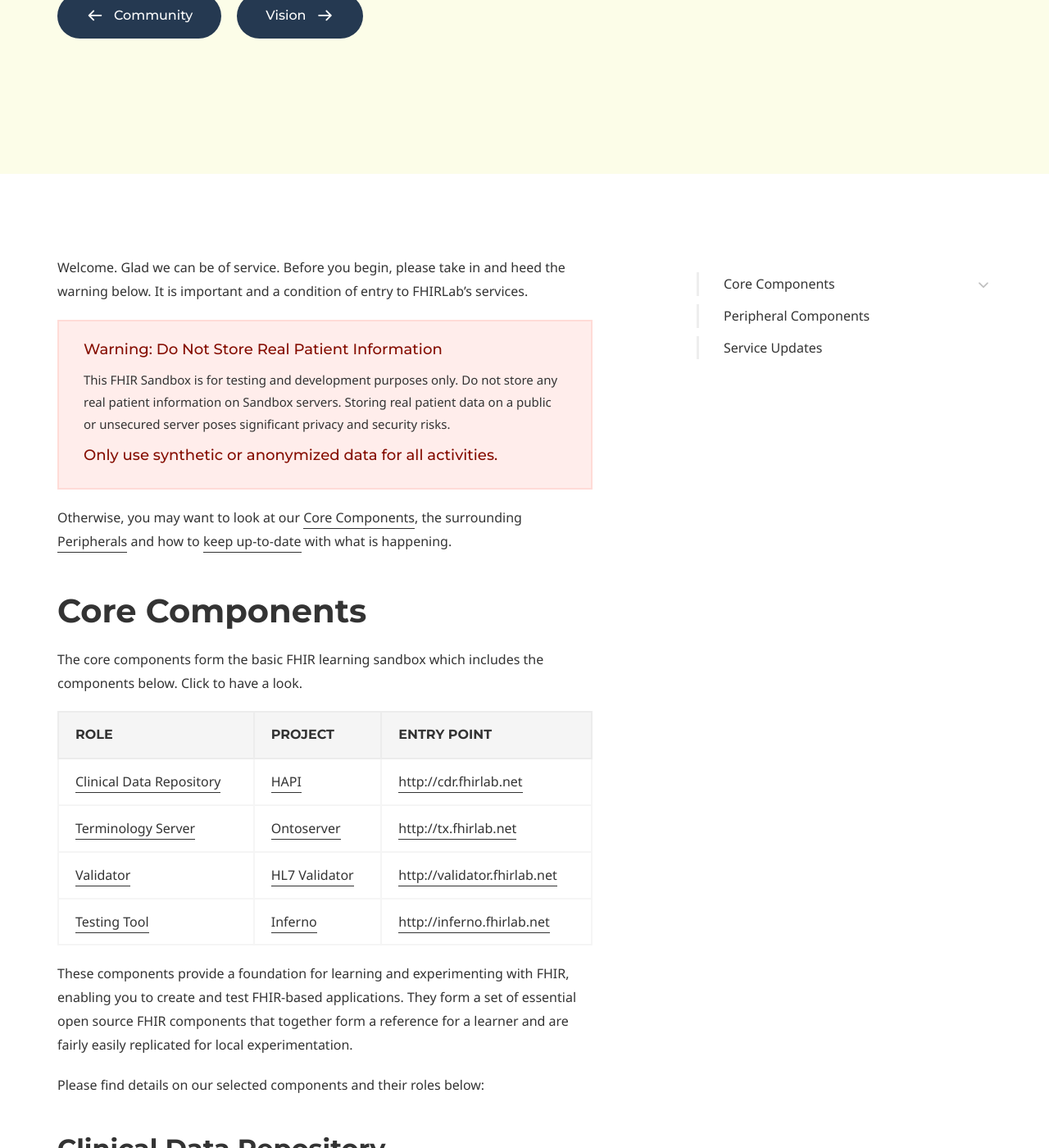
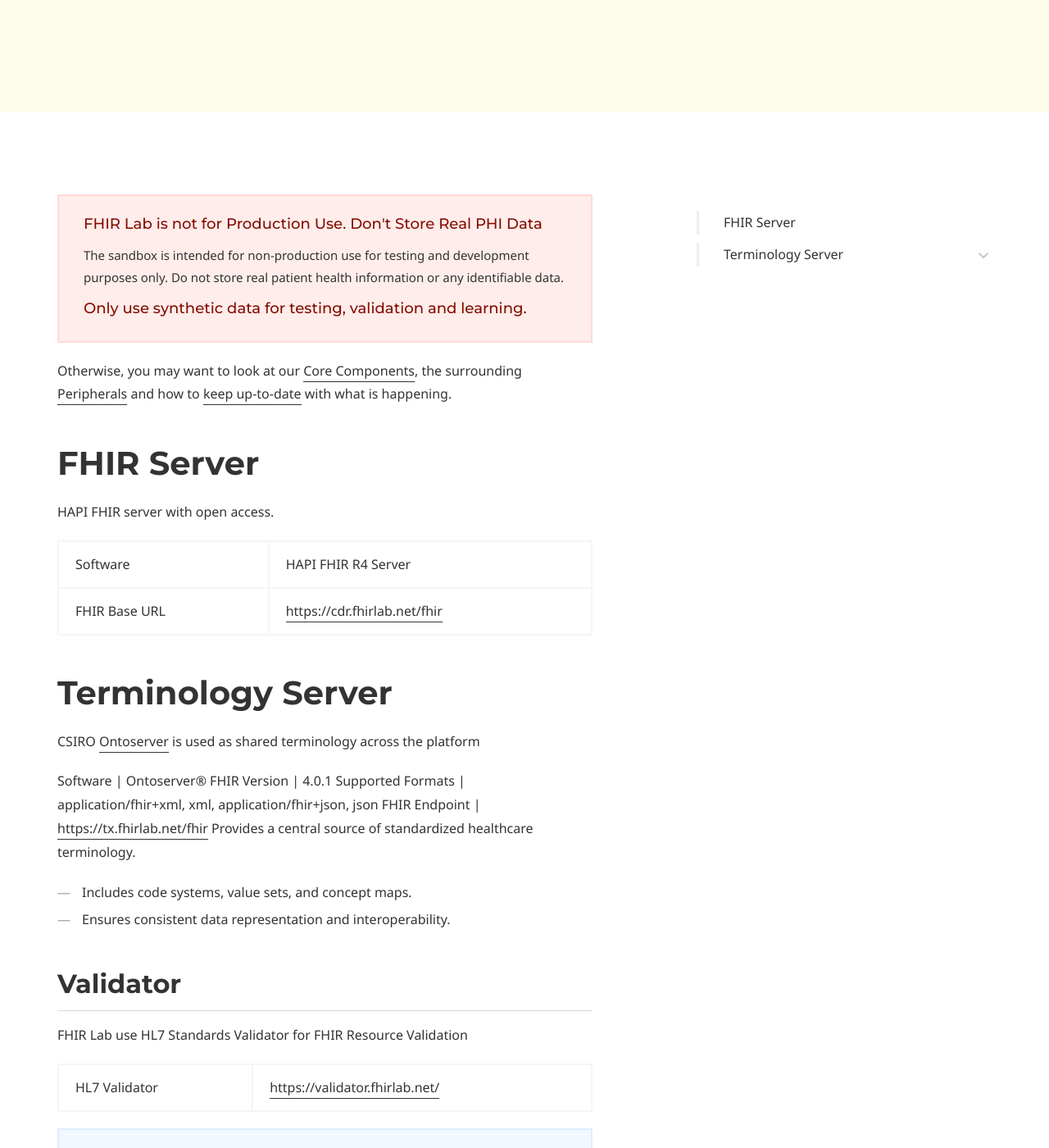
Before and after one commit to upmsilab/FHIRLab, a Jekyll site: the page built from services.md, in a window 1280 px wide and 1400 px high, scrolled down 382 px. Shown: the whole window at 82% size. Built offline with Jekyll 4.4.1, drawn with Linux system fonts in a browser that asks for light colours; some web fonts are replaced; some of the changed text lies outside the part shown.

Commit message:
Update services.md
Setting up basics for initial view.

```diff
--- a/services.md
+++ b/services.md
@@ -19,15 +19,13 @@
 micro_nav: true
 
 # Page navigation
-page_nav:
-    prev:
-        content: Community
-        url: '../community'
-    next:
-        content: Vision
-        url: '../vision'
-
-# gemini prompt: provide an introduction to FHIR terminology for staff in software engineering and information technology. Focus on savings of integration and ease of deployment. Offer links to standards and example instances of servers.
+# page_nav:
+#   prev:
+#        content: Community
+#        url: '../community'
+#    next:
+#        content: Vision
+#        url: '../vision'
 
 
 # Grid navigation
@@ -42,89 +40,47 @@
       url: '#'
 
 ---
+<div class="callout callout--danger">
+<strong>FHIR Lab is not for Production Use. Don't Store Real PHI Data</strong>
 
-Welcome. Glad we can be of service. Before you begin, please take in and heed the warning below. It is important and a condition of entry to FHIRLab's services.
+<p>The sandbox is intended for non-production use for testing and development purposes only. Do not store real patient health information or any identifiable data.</p>
 
-
-<div class="callout callout--danger">
-<strong>Warning: Do Not Store Real Patient Information</strong>
-
-<p>This FHIR Sandbox is for testing and development purposes only. Do not store any real patient information on Sandbox servers. Storing real patient data on a public or unsecured server poses significant privacy and security risks.</p>
-
-<strong>Only use synthetic or anonymized data for all activities.</strong>
+<strong>Only use synthetic data for testing, validation and learning.</strong>
 
 </div>
 
 Otherwise, you may want to look at our [Core Components](#core-components), the surrounding [Peripherals]() and how to [keep up-to-date]() with what is happening.
 
-# Core Components
+# FHIR Server
 
-The core components form the basic FHIR learning sandbox which includes the components below. Click to have a look.
+   HAPI FHIR server with open access.
 
-| Role                     | Project       | Entry Point      |
-|--------------------------|---------------|------------------------------|
-| [Clinical Data Repository](#clinical-data-repository) | [HAPI](HAPI)          | [http://cdr.fhirlab.net](http://cdr.fhirlab.net)       |
-| [Terminology Server](#terminology-server)       | [Ontoserver](Ontoserver)    | [http://tx.fhirlab.net](http://tx.fhirlab.net)        |
-| [Validator](#validator)                | [HL7 Validator](Validator) | [http://validator.fhirlab.net](http://validator.fhirlab.net) |
-| [Testing Tool](#testing-tool)             | [Inferno](Inferno)       | [http://inferno.fhirlab.net](http://inferno.fhirlab.net)   |
+   Software | HAPI FHIR R4 Server
+   FHIR Base URL | [https://cdr.fhirlab.net/fhir]([https://cdr.fhirlab.net/fhir])
 
-These components provide a foundation for learning and experimenting with FHIR, enabling you to create and test FHIR-based applications. They form a set of essential open source FHIR components that together form a reference for a learner and are fairly easily replicated for local experimentation.
 
-Please find details on our selected components and their roles below:
+# Terminology Server
 
-## Clinical Data Repository
+   CSIRO [Ontoserver](Ontoserver) is used as shared terminology across the platform
 
-   FHIRLab's CDR is the [HAPI Server](HAPI).
-
-   * A centralized repository of standardized health data.
-   * Stores patient records, lab results, medications, and other relevant clinical information.
-   * Enables data-driven insights and supports clinical decision-making.
-
-## Terminology Server
-
-   FHIRLab's Terminology Server is the [Ontoserver](Ontoserver).
-
-   * Provides a central source of standardized healthcare terminology.
+   Software | Ontoserver®
+   FHIR Version | 4.0.1
+   Supported Formats | application/fhir+xml, xml, application/fhir+json, json
+   FHIR Endpoint | [https://tx.fhirlab.net/fhir](https://tx.fhirlab.net/fhir)
+   Provides a central source of standardized healthcare terminology.
    * Includes code systems, value sets, and concept maps.
    * Ensures consistent data representation and interoperability.
 
 ## Validator
 
-   FHIRLab's Validator is the [HL7 Validator](Validator).
+   FHIR Lab use HL7 Standards Validator for FHIR Resource Validation
 
-   * Verifies the accuracy and completeness of FHIR resources.
-   * Checks compliance with FHIR standards and local implementation guidelines.
-   * Helps developers identify and correct errors in their FHIR implementations.
+   HL7 Validator | [https://validator.fhirlab.net/](https://validator.fhirlab.net/)
 
-## Testing Tool
-
-   FHIRLab's Testing Tool is [Inferno](Inferno).
-
-   * Offers a range of tools for testing FHIR-based applications.
-   * Includes test data generators, performance testing tools, and security testing tools.
-   * Facilitates the development of robust and secure FHIR solutions.
-
-# Peripheral Components
-
-The Peripheral Components, also known as the **Galaxy** are a dynamic learning environment designed to provide hands-on experience with cutting-edge FHIR-enabled healthcare solutions. This cluster will bring together a curated collection of industry-leading applications, and may ultimately include [Bahmni](https://www.bahmni.org/), [OpenMRS](https://openmrs.org/), and [SMILE CDR](https://www.smiledigitalhealth.com/), to offer learners a comprehensive understanding of real-world healthcare IT systems.
-
-
-By interacting with these applications within the Galaxy environment, learners can:
-
-* **Explore FHIR Interoperability:** Gain practical insights into how FHIR enables seamless data exchange between different healthcare systems.
-* **Experiment with Clinical Workflows:** Simulate real-world clinical scenarios and test various approaches to patient care.
-* **Develop Custom Solutions:** Build custom FHIR-based applications and integrations.
-* **Collaborate with Peers:** Connect with other learners and share knowledge and experiences.
-
-The Galaxy provides a safe and controlled environment to learn and experiment, empowering the next generation of healthcare IT professionals to drive innovation and improve patient care.
-
-# Service Updates
 
 <div class="callout callout--info">
 <strong>Watch this space as we grow our environment</strong>
 
-<p>FHIRLab is constantly improving and growing. To keep up-to-date on new offerings and changes, you can subscribe to our <a href="https://en.wikipedia.org/wiki/Atom_(web_standard)">ATOM feed</a>.</p>
-
-<strong>FHIRLabs service update atom feed is here: <a href="../../feed.xml">feed.xml</a>.</strong>
+<p>CSIRO SSCP and UPM SILab are collaboration with regional stakeholders and technology partners to grow the application footprint and include some simulated point-of-care systems such as, Bahmni, OPEN MRS, SMILE CDR.</p>
 
 </div>
```
